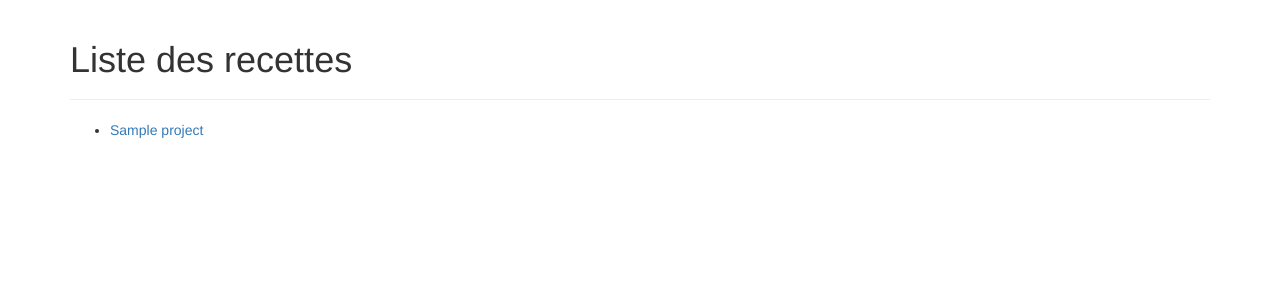
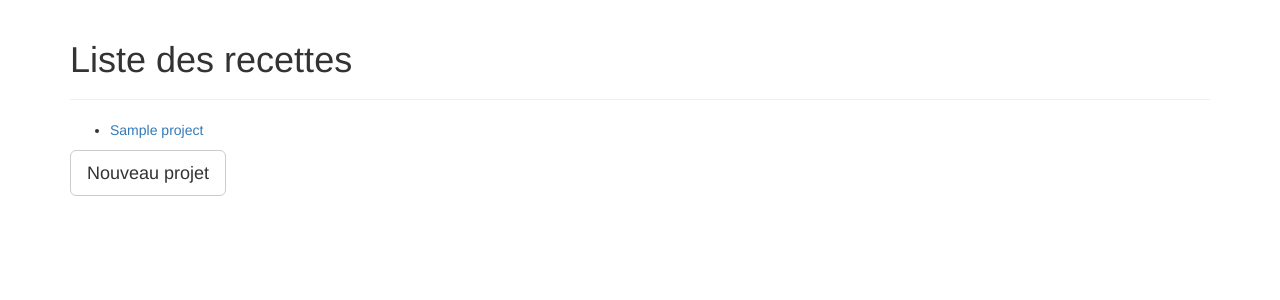
Before and after one commit to severin-bruhat/deployer-ui, a PHP site: template templates/projects-list.html.twig in a window 1280 px wide. Shown: the top 300 px of the page. Run offline with PHP 8.4, Linux system fonts and the light colour scheme; the template is opened without the code that fills it: most values are stand-ins (such as "Sample title", 1, 10 or a date in 2020); some libraries are stand-ins or nearby versions.

Commit message:
add link to new project

```diff
--- a/templates/projects-list.html.twig
+++ b/templates/projects-list.html.twig
@@ -10,4 +10,5 @@
         <li><a href="projects/{{ project }}">{{ project }}</a></li>
     {% endfor %}
     </ul>
+ <a href="/project/new" class="btn btn-lg btn-default">Nouveau projet</a>
 {% endblock %}
```
